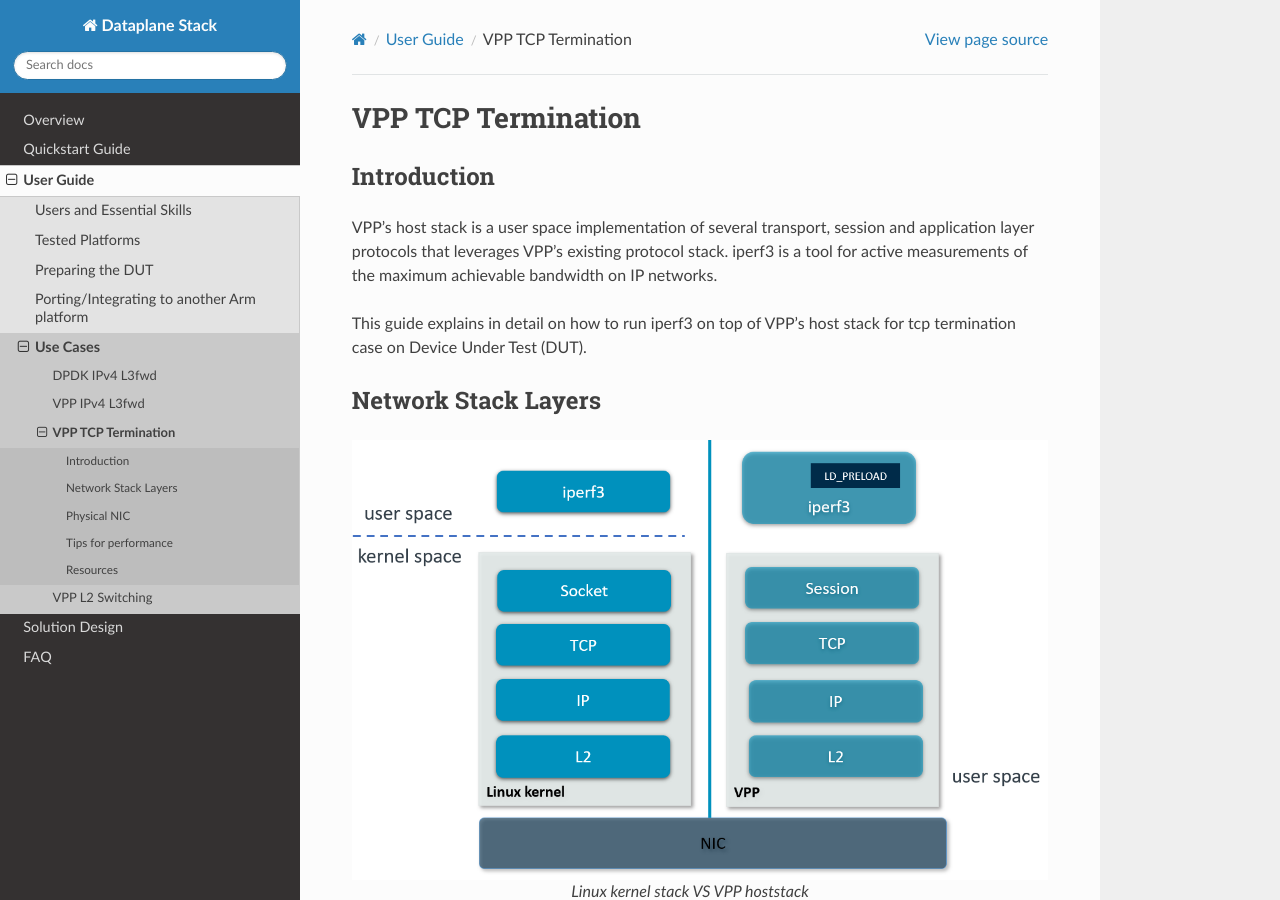
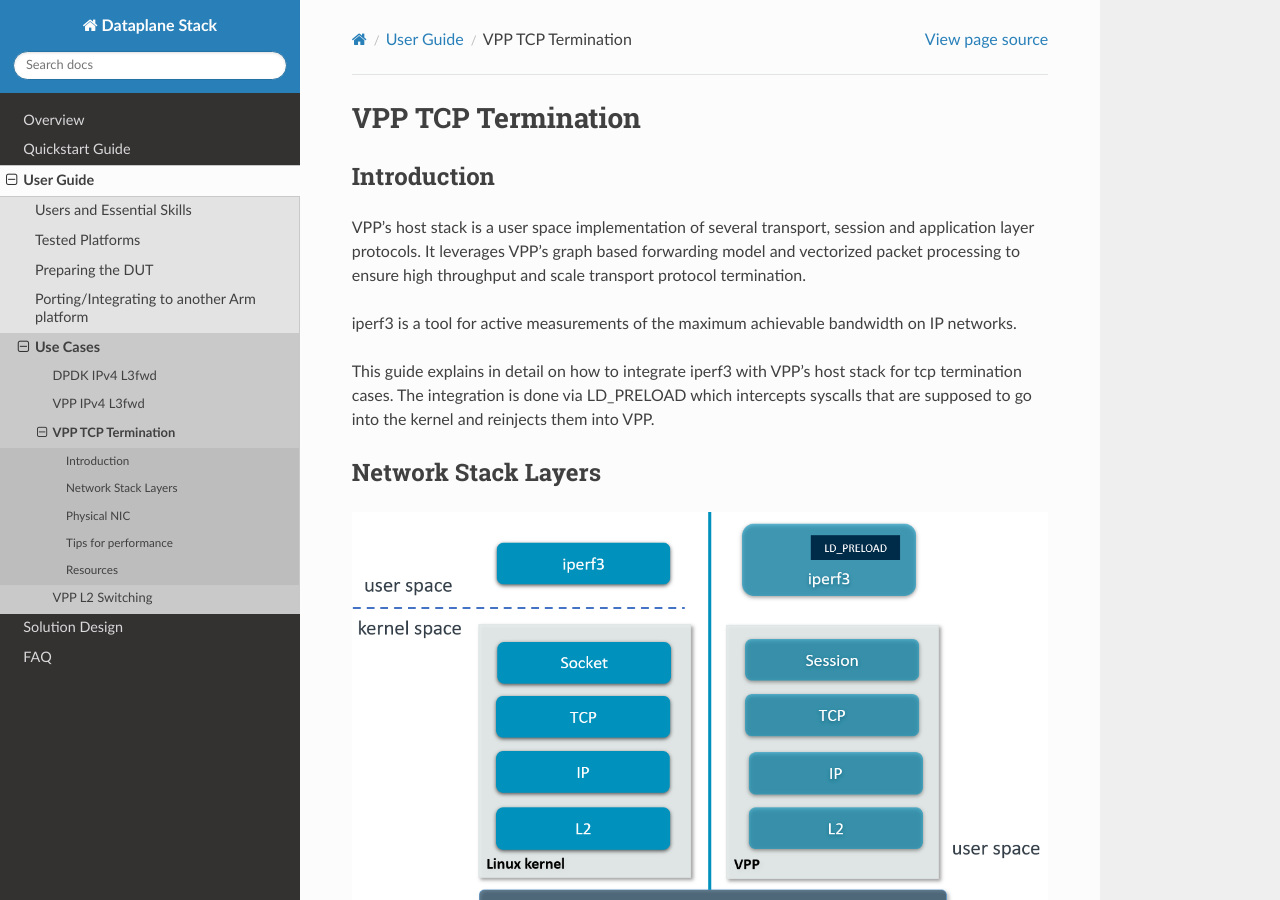
Before and after one commit to Yefeng-Lin/dataplane-stack_doc, a Sphinx documentation site: the page built from doc/user_guide/tcp_term.rst, in a window 1280 px wide and 900 px high. Built offline with Sphinx 7.4.7 and the Read the Docs theme 2.0.0, drawn with Linux system fonts in a browser that asks for light colours.

Commit message:
Update the description.

```diff
--- a/doc/user_guide/tcp_term.rst
+++ b/doc/user_guide/tcp_term.rst
@@ -12,11 +12,16 @@
 ************
 
 VPP's host stack is a user space implementation of several transport,
-session and application layer protocols that leverages VPP's existing protocol stack.
+session and application layer protocols. It leverages VPP’s graph based
+forwarding model and vectorized packet processing to ensure high throughput
+and scale transport protocol termination.
+
 iperf3 is a tool for active measurements of the maximum achievable bandwidth on IP networks.
 
-This guide explains in detail on how to run iperf3 on top of VPP's host stack
-for tcp termination case on Device Under Test (DUT).
+This guide explains in detail on how to integrate iperf3 with VPP's host stack
+for tcp termination cases. The integration is done via LD_PRELOAD which
+intercepts syscalls that are supposed to go into the kernel and reinjects
+them into VPP.
 
 
 ********************
```
